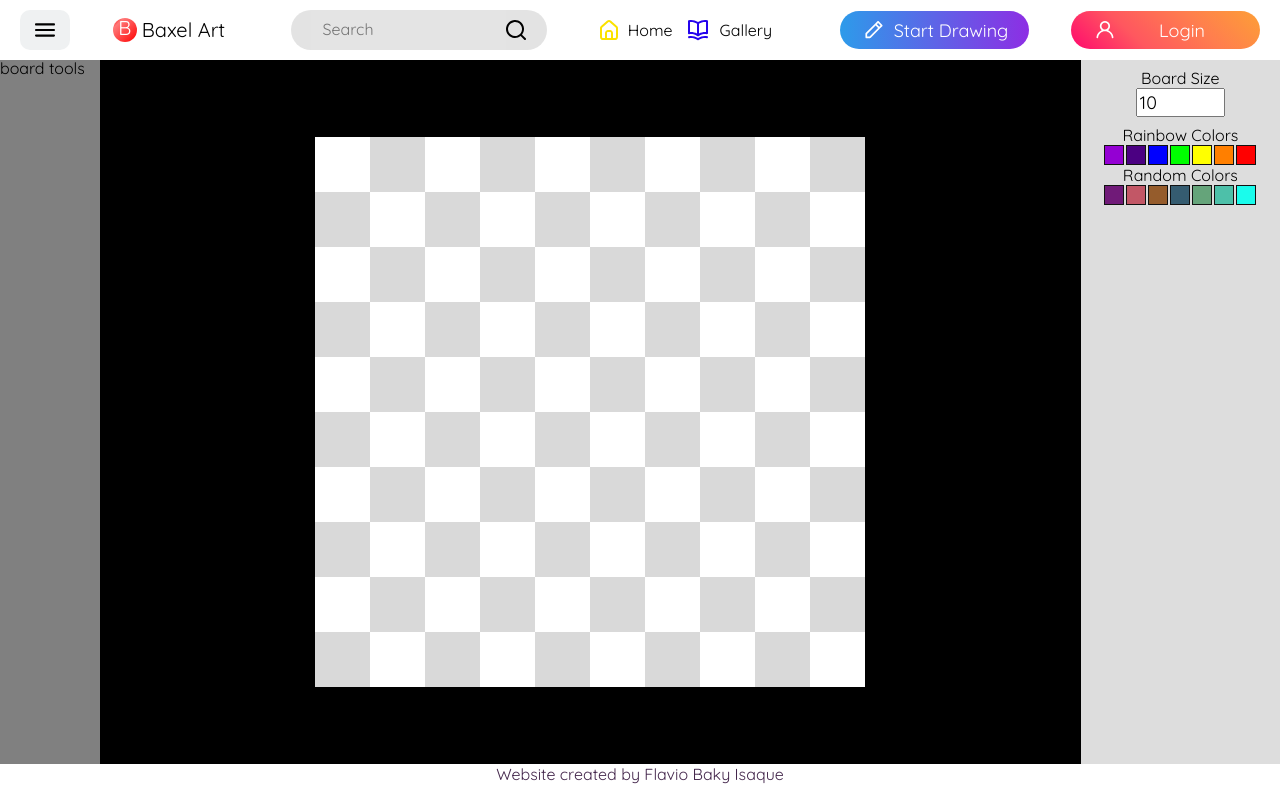
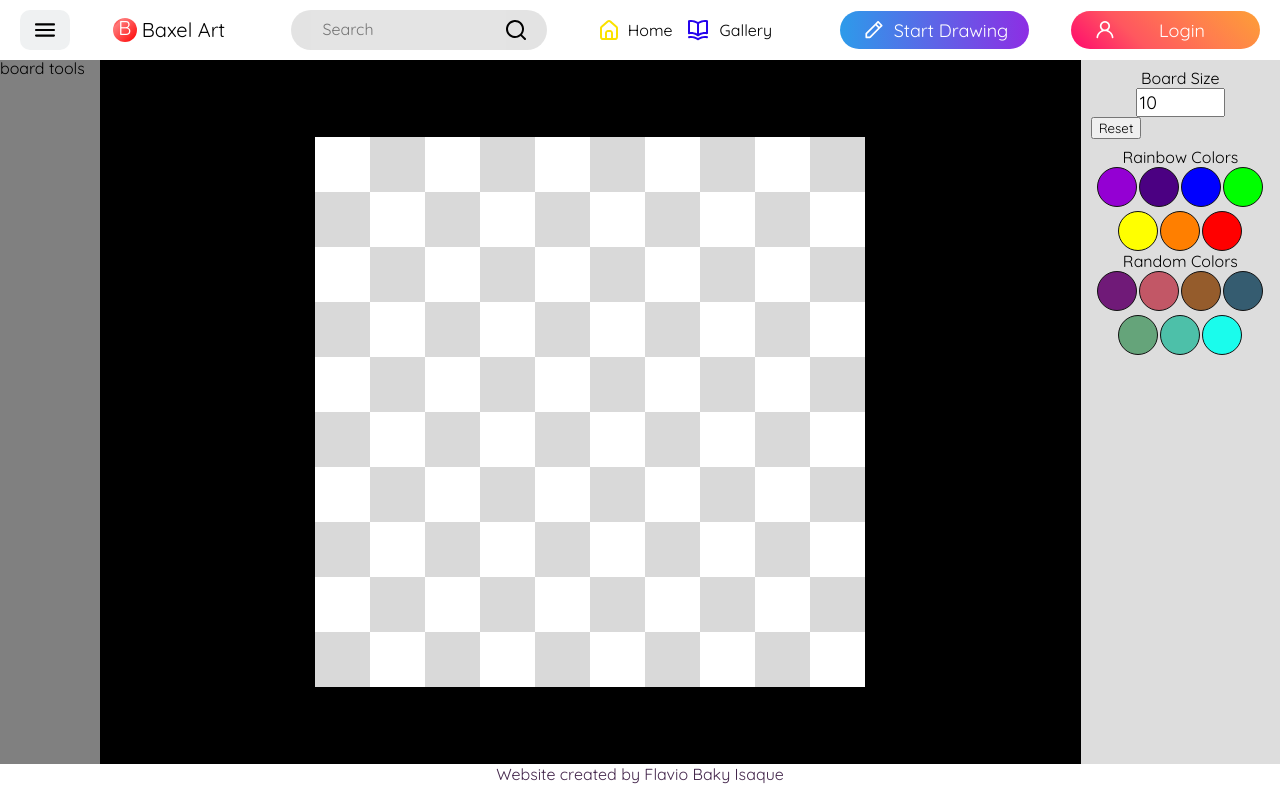
Before and after one commit to baky2708/Baxel-Art, a React (Create React App) app: page /draw in a window 1280 px wide. Built offline with nearby package versions, Linux system fonts and the light colour scheme.

Commit message:
feat: add paint function

```diff
--- a/src/context/Provider.jsx
+++ b/src/context/Provider.jsx
@@ -5,12 +5,15 @@ import Context from './Context';
 
 export function Provider({ children }) {
   const [size, setSize] = useState(10);
+  // const [startColor, setBgColor] = useState('grey');
   const [selectedColor, setSelectedColor] = useState('black');
   const contextValue = {
     size,
     setSize,
     selectedColor,
     setSelectedColor,
+    // bgColor,
+    // setBgColor,
   };
 
   return (
--- a/src/pages/Draw/Main/Board/Pixel/index.jsx
+++ b/src/pages/Draw/Main/Board/Pixel/index.jsx
@@ -1,12 +1,26 @@
 /* eslint-disable react/prop-types */
-import React from 'react';
+import React, { useState } from 'react';
 import Container from './style';
 import { useDraw } from '../../../../../context/Provider';
 
-function Pixel({ index, id }) {
-  const { size } = useDraw();
+function Pixel({ id }) {
+  const [bgColor, setBgColor] = useState();
+  const [isPainted, setIsPainted] = useState(false);
+  const { size, selectedColor } = useDraw();
+  const paint = () => {
+    setBgColor(selectedColor);
+    setIsPainted(true);
+  };
   return (
-    <Container key={index} id={id} size={size} />
+    <Container
+      onClick={paint}
+      bgColor={bgColor}
+      key={id}
+      id={id}
+      size={size}
+      painted={isPainted}
+      className="pixelsBoard"
+    />
   );
 }
 
--- a/src/pages/Draw/Main/Board/Pixel/style.js
+++ b/src/pages/Draw/Main/Board/Pixel/style.js
@@ -1,4 +1,4 @@
-import styled from 'styled-components';
+import styled, { css } from 'styled-components';
 
 const boardSize = 550;
 
@@ -8,12 +8,17 @@ const Container = styled.div`
     height: ${({ size }) => boardSize / size}px;
     opacity: ${({ id }) => (id % 2 === 0 ? 0 : 0.3)};
   background-color: ${({ bgColor }) => (bgColor || 'grey')};
+
+  ${({ painted }) => painted === true && css`
+    opacity: 1;
+  `};
   }
 
   &:hover {
     /* background-color: grey; */
-    opacity: 0.8;
+    opacity: 0.7;
   }
+
 `;
 
 export default Container;
--- a/src/pages/Draw/Main/Board/index.jsx
+++ b/src/pages/Draw/Main/Board/index.jsx
@@ -45,16 +45,10 @@ function Board() {
     return paintInitialOddPixel(sizeBoard);
   };
 
-  const paint = ({ target }) => {
-    console.log(target.bgColor);
-  };
-
-  const board = drawBoard(size);
-
   return (
     <Container>
-      <BoardContainer onClick={paint}>
-        {board.map((e) => e)}
+      <BoardContainer>
+        {drawBoard(size).map((e) => e)}
       </BoardContainer>
     </Container>
   );
--- a/src/pages/Draw/Main/BoardMenu/ColorsBlock/index.jsx
+++ b/src/pages/Draw/Main/BoardMenu/ColorsBlock/index.jsx
@@ -45,12 +45,12 @@ function ColorsBlock() {
       <p>Rainbow Colors</p>
       <ColorsContainer>
         {rainbowColors.map((e) => (
-          <Colors onClick={onClick} className="colorsPallet" isSelected={false} key={e} bgColor={e} />))}
+          <Colors onClick={onClick} className="colorsPallet" id={e} key={e} bgColor={e} />))}
       </ColorsContainer>
       <p>Random Colors</p>
       <ColorsContainer>
         {randomColor && randomColor.map((e) => (
-          <Colors id={e} key={e} bgColor={e} />))}
+          <Colors onClick={onClick} className="colorsPallet" id={e} key={e} bgColor={e} />))}
       </ColorsContainer>
     </Container>
   );
--- a/src/pages/Draw/Main/BoardMenu/ColorsBlock/styles.js
+++ b/src/pages/Draw/Main/BoardMenu/ColorsBlock/styles.js
@@ -10,7 +10,7 @@ export const Container = styled.div`
     flex-wrap: wrap;
   }
   .selected {
-    border: 1px solid #fff;
+    border: 8px solid #333;
   }
 `;
 
@@ -18,19 +18,22 @@ export const ColorsContainer = styled.div`
   display: flex;
   justify-content: center;
   align-items: center;
+  flex-wrap: wrap;
 `;
 
 export const Colors = styled.div`
   & {
     background-color: ${({ bgColor }) => bgColor};
-    width: 20px;
-    height: 20px;
+    width: 40px;
+    height: 40px;
     margin: 2px 1px;
     border: 1px solid #111;
-
+    border-radius: 50%;
+  }
   &:hover {
-    border: 1px solid #fff;
+    border: 8px solid ${({ bgColor }) => bgColor};
+    transition-duration: 200ms;
     padding: 1px;
+    background-color: white;
   }
-
 `;
--- a/src/pages/Draw/Main/BoardMenu/InputSize/index.jsx
+++ b/src/pages/Draw/Main/BoardMenu/InputSize/index.jsx
@@ -3,16 +3,20 @@ import { useDraw } from '../../../../../context/Provider';
 import Container from './styles';
 
 function InputSize() {
-  const { size, setSize } = useDraw();
+  const { size, setSize, reset } = useDraw();
   const [inputValue, setInputValue] = useState(size);
 
   const onChange = ({ target }) => {
     setInputValue(target.value);
   };
 
+  const resetBoard = () => {
+    setSize(size + 1);
+  };
+
   useEffect(() => {
-    setSize(inputValue);
-  }, [inputValue]);
+    console.log(reset);
+  }, [reset]);
 
   return (
     <Container>
@@ -20,6 +24,7 @@ function InputSize() {
         <p>Board Size</p>
         <input type="number" onChange={onChange} value={inputValue} />
       </label>
+      <button onClick={resetBoard} type="button">Reset</button>
     </Container>
   );
 }
```
